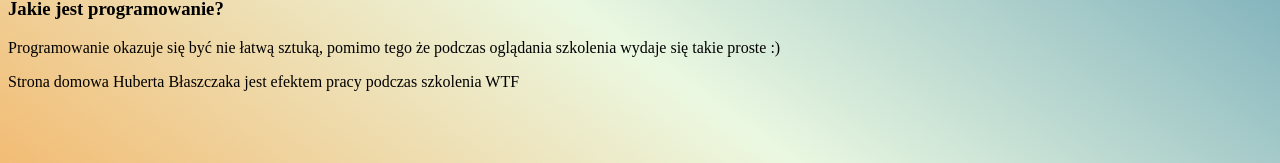
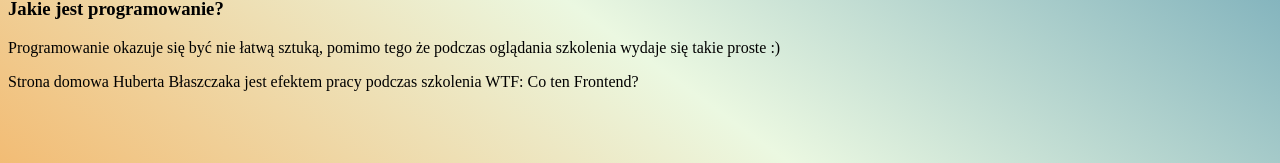
Before and after one commit to HubertBlaszczak/homepageWTF, a plain HTML site: page index.html in a window 1280 px wide. Shown: the part 354-517 px from the top of the page. Drawn offline with Linux system fonts and the light colour scheme.

Commit message:
new footer content

```diff
--- a/index.html
+++ b/index.html
@@ -45,7 +45,7 @@
         </section>
     </main>
         <footer>
-            Strona domowa Huberta Błaszczaka jest efektem pracy podczas szkolenia WTF
+            Strona domowa Huberta Błaszczaka jest efektem pracy podczas szkolenia WTF: Co ten Frontend?
         </footer>
 
         <script src="main.js"></script>
```
